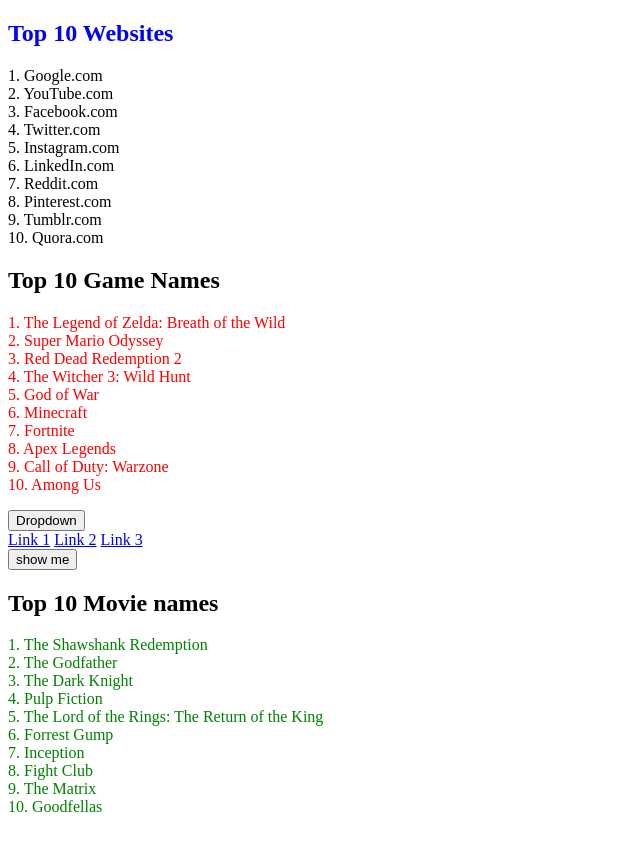
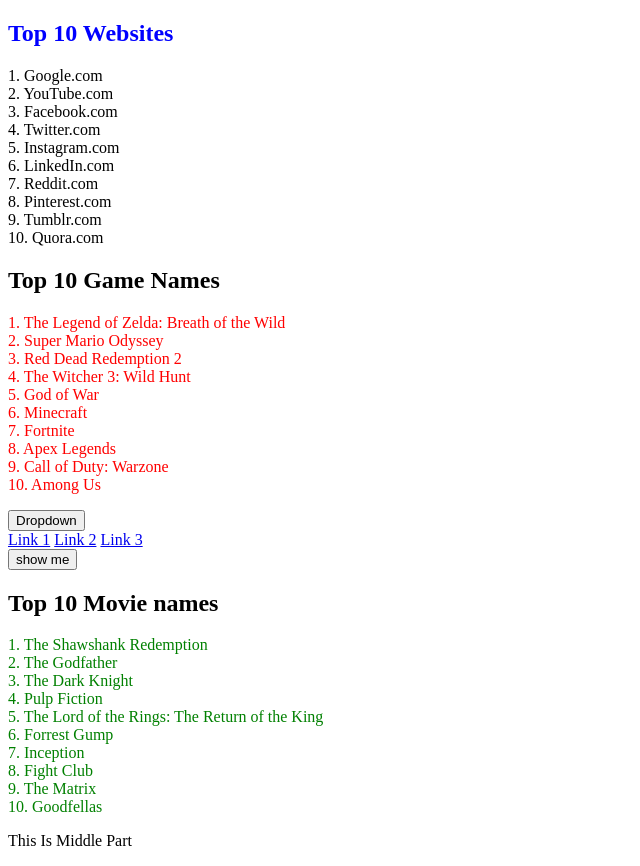
Before and after one commit to nawraj-34/IAMNAW, a plain HTML site: page index.html in a window 1280 px wide. Shown: the whole page, without its empty margins (0-640 px from the left). Before the commit the page ends 832 px from the top, so only its background shows below. Drawn offline with Linux system fonts and the light colour scheme.

Commit message:
adding middle part

```diff
--- a/index.html
+++ b/index.html
@@ -22,6 +22,7 @@
     <button>show me</button>
     <h2>Top 10 Movie names</h2>
     <p id="movieList"></p>
+    <p>This Is Middle Part</p>
     <script src="index.js"></script>
     <script src="review.js"></script>
 </body>
```
